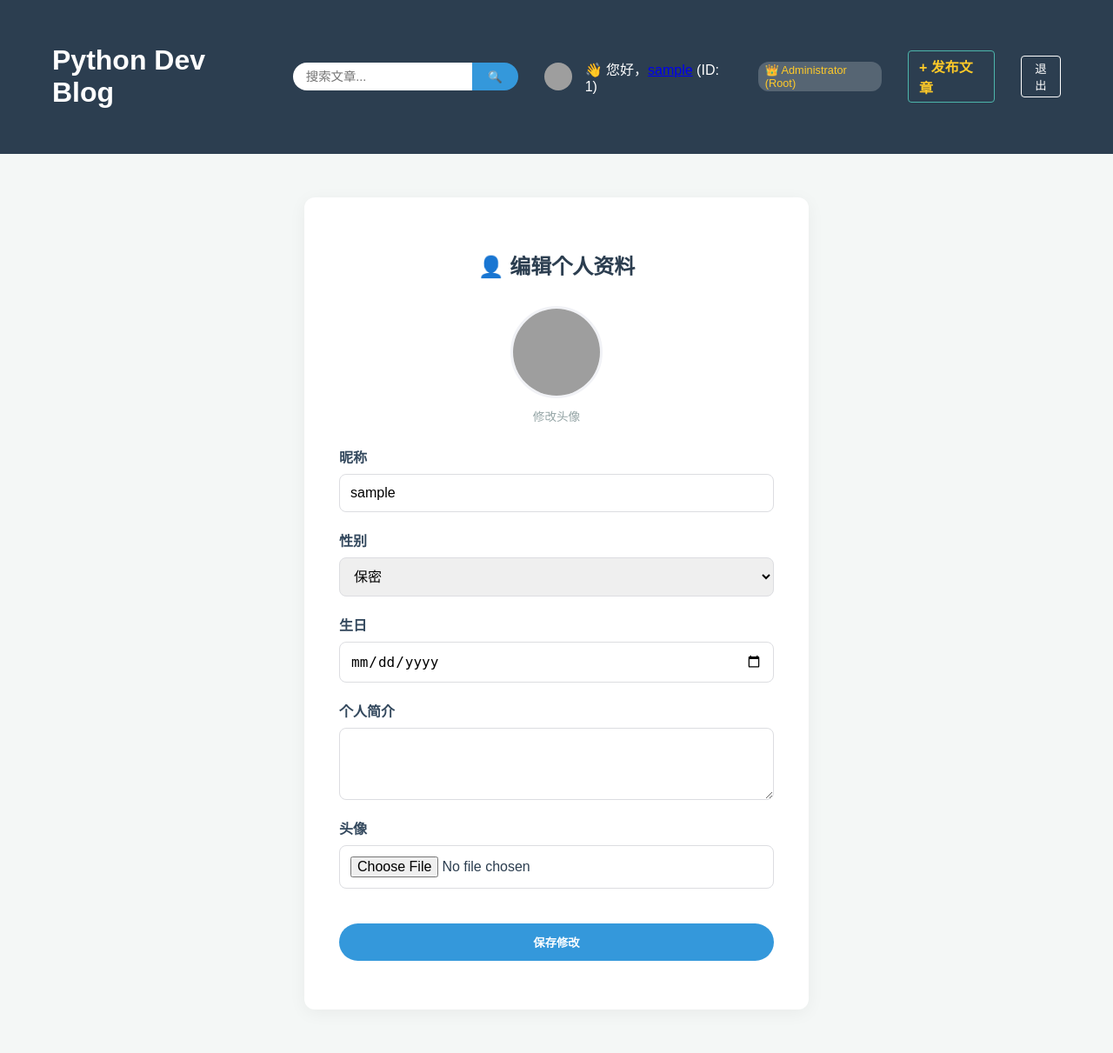
After one commit to Richard-Qin-001/richard-blog, a Django app: page /profile/edit/ in a window 1280 px wide. The commit adds this page. Shown: the whole page at 87% size. Run offline with Django 5.2, Linux system fonts and the light colour scheme; the visitor is signed in with stand-in values (Sample User, id 1); parts of the project's set-up code (start-up, migrations or seed data) failed here and were passed over; grey boxes are pictures that could not be loaded.

```diff
--- a/blog/forms.py
+++ b/blog/forms.py
@@ -1,5 +1,5 @@
 from django import forms
-from .models import Comment, Tag, Post
+from .models import Comment, Tag, Post, Profile
 from django.contrib.auth.models import User
 from django.contrib.auth.forms import UserCreationForm
 
@@ -42,3 +42,15 @@ class PostForm(forms.ModelForm):
                     tag_obj, _ = Tag.objects.get_or_create(name=name.strip())
                     instance.tags.add(tag_obj)
         return instance
+
+class ProfileForm(forms.ModelForm):
+    class Meta:
+        model = Profile
+        fields = ('nickname', 'gender', 'birthday', 'bio', 'avatar')
+        widgets = {
+            'nickname': forms.TextInput(attrs={'class': 'form-control'}),
+            'gender': forms.Select(attrs={'class': 'form-control'}),
+            'birthday': forms.DateInput(attrs={'class': 'form-control', 'type': 'date'}),
+            'bio': forms.Textarea(attrs={'class': 'form-control', 'rows': 3}),
+            'avatar': forms.FileInput(attrs={'class': 'form-control'}),
+        }
--- a/blog/templates/blog/base.html
+++ b/blog/templates/blog/base.html
@@ -4,7 +4,6 @@
     <head>
         <title>Python Dev Blog</title>
         <link rel="stylesheet" href="{% static 'css/blog.css' %}">
-
         <meta name="viewport" content="width=device-width, initial-scale=1">
 
         <script>
@@ -18,9 +17,22 @@
         <script id="MathJax-script" async src="https://cdn.jsdelivr.net/npm/mathjax@3/es5/tex-mml-chtml.js"></script>
     </head>
 
+    <script>
+        document.addEventListener('DOMContentLoaded', function () {
+            const messages = document.querySelectorAll('.alert');
+            messages.forEach(function (message) {
+                setTimeout(function () {
+                    message.style.transition = "opacity 0.5s ease";
+                    message.style.opacity = "0";
+                    setTimeout(() => message.remove(), 500);
+                }, 3000);
+            });
+        });
+    </script>
+
     <body>
         <header style="background-color: #2c3e50; padding: 15px 0;">
-            <div class="container">
+            <div class="container" style="display: flex; justify-content: space-between; align-items: center;">
                 <h1><a href="/" style="color: white; text-decoration: none;">Python Dev Blog</a></h1>
 
                 <div class="search-section" style="flex-grow: 1; display: flex; justify-content: center; margin: 0 30px;">
@@ -35,31 +47,44 @@
                     </form>
                 </div>
 
+                <nav class="user-nav" style="display: flex; align-items: center; color: white;">
+                    {% if user.is_authenticated %}
 
-                <nav class="user-nav">
-                    {% if user.is_authenticated %}
-                        <span class="welcome-text">欢迎, $ {{ user.username }} $ !</span>
+                        {% if user.profile.avatar %}
+                            <img src="{{ user.profile.avatar.url }}" style="width: 32px; height: 32px; border-radius: 50%; object-fit: cover;">
+                        {% else %}
+                            <div
+                                style="width: 32px; height: 32px; border-radius: 50%; background: #3498db; color: white; display: flex; align-items: center; justify-content: center; font-size: 0.8rem; margin-right: 10px;">
+                                {{ user.username|slice:":1"|upper }}
+                            </div>
+                        {% endif %}
+
+                        <span class="user-info" style="margin-right: 15px;">
+                            👋 您好，<a href="{% url 'profile_edit' %}" ...>{{ user.profile.nickname|default:user.username }}</a> (ID: {{ user.id }})
+                        </span>
 
                         <span class="user-role"
-                            style="background: rgba(255,255,255,0.2); padding: 2px 8px; border-radius: 12px; font-size: 0.8em; margin-left: 5px;">
+                            style="background: rgba(255,255,255,0.2); padding: 2px 8px; border-radius: 12px; font-size: 0.8em; margin-right: 15px;">
                             {% if user.is_superuser %}
-                                👑 Administrators (Root)
+                            👑 Administrator (Root)
                             {% elif perms.blog.add_post %}
-                                🛡️ Administrators
+                            🛡️ Administrator
                             {% elif perms.blog.add_comment %}
-                                👤 Users
+                            👤 User
                             {% else %}
-                                👁️ Guests
+                            👁️ Guest
                             {% endif %}
                         </span>
 
-                        {% if user.is_superuser or perms.blog.add_post %}
-                            <a href="{% url 'post_new' %}" class="add-post-link">+ 发布文章</a>
-                        {% endif %}
+                    {% if user.is_superuser or perms.blog.add_post %}
+                        <a href="{% url 'post_new' %}" class="add-post-link"
+                            style="color: #ffca28; text-decoration: none; margin-right: 15px;">+ 发布文章</a>
+                    {% endif %}
 
                         <form action="{% url 'logout' %}" method="post" style="margin: 0;">
                             {% csrf_token %}
-                            <button type="submit" class="logout-btn">退出</button>
+                                <button type="submit" class="logout-btn"
+                                    style="background: none; border: 1px solid white; color: white; padding: 4px 10px; border-radius: 4px; cursor: pointer;">退出</button>
                         </form>
                     {% else %}
                         <a href="{% url 'login' %}" style="color: white; text-decoration: none;">登录</a>
--- /dev/null
+++ b/blog/templates/blog/profile_edit.html
@@ -0,0 +1,80 @@
+{% extends 'blog/base.html' %}
+
+{% block content %}
+<style>
+    .profile-card {
+        background: white;
+        padding: 40px;
+        border-radius: 12px;
+        box-shadow: 0 4px 20px rgba(0, 0, 0, 0.05);
+        max-width: 500px;
+        margin: 50px auto;
+    }
+
+    .form-group {
+        margin-bottom: 20px;
+    }
+
+    .form-group label {
+        display: block;
+        margin-bottom: 8px;
+        font-weight: bold;
+        color: #34495e;
+    }
+
+    .form-control {
+        width: 100%;
+        padding: 12px;
+        border: 1px solid #dcdde1;
+        border-radius: 8px;
+        box-sizing: border-box;
+        font-size: 1rem;
+    }
+
+    .save-btn {
+        background: #3498db;
+        color: white;
+        border: none;
+        padding: 12px 30px;
+        border-radius: 30px;
+        font-weight: bold;
+        cursor: pointer;
+        width: 100%;
+        transition: background 0.3s;
+    }
+
+    .save-btn:hover {
+        background: #2980b9;
+    }
+</style>
+
+<div class="profile-card">
+    <h2 style="text-align: center; margin-bottom: 30px; color: #2c3e50;">👤 编辑个人资料</h2>
+
+    <form method="POST" enctype="multipart/form-data">
+        {% csrf_token %}
+
+        <div style="text-align: center; margin-bottom: 25px;">
+            {% if user.profile.avatar %}
+            <img src="{{ user.profile.avatar.url }}"
+                style="width: 100px; height: 100px; border-radius: 50%; object-fit: cover; border: 3px solid #f1f2f6;">
+            {% else %}
+            <div
+                style="width: 100px; height: 100px; border-radius: 50%; background: #dfe4ea; display: inline-flex; align-items: center; justify-content: center; color: #747d8c; font-size: 2rem; margin: 0 auto;">
+                👤
+            </div>
+            {% endif %}
+            <p style="margin-top: 10px; color: #95a5a6; font-size: 0.85rem;">修改头像</p>
+        </div>
+
+        {% for field in form %}
+        <div class="form-group" style="margin-bottom: 20px;">
+            <label style="display: block; margin-bottom: 8px; font-weight: bold;">{{ field.label }}</label>
+            {{ field }}
+        </div>
+        {% endfor %}
+
+        <button type="submit" class="save-btn" style="width: 100%; margin-top: 20px;">保存修改</button>
+    </form>
+</div>
+{% endblock %}
--- a/blog/urls.py
+++ b/blog/urls.py
@@ -13,5 +13,5 @@ urlpatterns = [
     path('comment/<int:pk>/like/', views.comment_like, name='comment_like'),
     path('tag/<str:tag_name>/', views.post_list, name='post_list_by_tag'),
     path('tag/<int:pk>/delete/', views.tag_delete, name='tag_delete'),
-
+    path('profile/edit/', views.profile_edit, name='profile_edit'),
 ]
--- a/blog/views.py
+++ b/blog/views.py
@@ -1,13 +1,14 @@
 from django.shortcuts import render, get_object_or_404
 from django.utils import timezone
 from .models import Post, Tag
-from .forms import CommentForm, SignupForm, PostForm, Comment
+from .forms import CommentForm, SignupForm, PostForm, Comment, ProfileForm
 from django.shortcuts import redirect
 from django.urls import reverse
 from django.contrib.auth import login
 from django.contrib.auth.decorators import permission_required, login_required
 from django.contrib.auth.models import Group
 from django.contrib.admin.views.decorators import staff_member_required
+from django.contrib import messages
 from django.http import JsonResponse
 from django.db.models import Q
 
@@ -50,23 +51,6 @@ def post_detail(request, pk):
     else:
         form = CommentForm()
     return render(request, 'blog/post_detail.html', {'post': post, 'form': form})
-
-def signup(request):
-    if request.method == "POST":
-        form = SignupForm(request.POST)
-        if form.is_valid():
-            user = form.save()
-            try:
-                default_group = Group.objects.get(name='Guests')
-                user.groups.add(default_group)
-            except Group.DoesNotExist:
-                pass
-
-            login(request, user)
-            return redirect('post_list')
-    else:
-        form = SignupForm()
-    return render(request, 'registration/signup.html', {'form': form})
 
 
 @permission_required('blog.add_post', raise_exception=True)
@@ -133,20 +117,6 @@ def comment_remove(request, pk):
         comment.delete()
     return redirect('post_detail', pk=post_pk)
 
-@login_required
-def comment_edit(request, pk):
-    comment = get_object_or_404(Comment, pk=pk)
-    if request.user.username != comment.author and not request.user.is_superuser:
-        return redirect('post_detail', pk=comment.post.pk)
-
-    if request.method == "POST":
-        form = CommentForm(request.POST, instance=comment)
-        if form.is_valid():
-            comment = form.save()
-            return redirect('post_detail', pk=comment.post.pk)
-    else:
-        form = CommentForm(instance=comment)
-    return render(request, 'blog/comment_edit.html', {'form': form})
 
 @login_required
 def comment_edit(request, pk):
@@ -159,7 +129,7 @@ def comment_edit(request, pk):
         if new_text:
             comment.text = new_text
             comment.save()
-        return redirect(f"{reverse('post_detail', kwargs={'pk': comment.post.pk})}#comment-{comment.id}")
+            return redirect(f"{reverse('post_detail', kwargs={'pk': comment.post.pk})}#comment-{comment.id}")
 
     return redirect('post_detail', pk=comment.post.pk)
 
@@ -173,3 +143,37 @@ def comment_like(request, pk):
         comment.likes.add(request.user)
         liked = True
     return JsonResponse({'liked': liked, 'count': comment.total_likes()})
+
+
+
+
+
+def signup(request):
+    if request.method == "POST":
+        form = SignupForm(request.POST)
+        if form.is_valid():
+            user = form.save()
+            try:
+                default_group = Group.objects.get(name='Guests')
+                user.groups.add(default_group)
+            except Group.DoesNotExist:
+                pass
+
+            login(request, user)
+            return redirect('post_list')
+    else:
+        form = SignupForm()
+    return render(request, 'registration/signup.html', {'form': form})
+
+@login_required
+def profile_edit(request):
+    profile = request.user.profile
+    if request.method == "POST":
+        form = ProfileForm(request.POST, request.FILES, instance=profile)
+        if form.is_valid():
+            form.save()
+            messages.success(request, f"太棒了，{profile.nickname}！您的个人资料已更新。")
+            return redirect('post_list')
+    else:
+        form = ProfileForm(instance=profile)
+    return render(request, 'blog/profile_edit.html', {'form': form})
--- a/my_blog_project/settings.py
+++ b/my_blog_project/settings.py
@@ -23,7 +23,7 @@ BASE_DIR = Path(__file__).resolve().parent.parent
 SECRET_KEY = env('SECRET_KEY')
 
 # SECURITY WARNING: don't run with debug turned on in production!
-DEBUG = False
+DEBUG = True
 
 ALLOWED_HOSTS = ['richardqin.pythonanywhere.com', '127.0.0.1']
 
@@ -121,3 +121,6 @@ STATIC_ROOT = os.path.join(BASE_DIR, 'static_root')
 
 LOGIN_REDIRECT_URL = '/'
 LOGOUT_REDIRECT_URL = '/'
+
+MEDIA_URL = '/media/'
+MEDIA_ROOT = os.path.join(BASE_DIR, 'media/')
--- a/my_blog_project/urls.py
+++ b/my_blog_project/urls.py
@@ -18,6 +18,8 @@ from django.contrib import admin
 from django.urls import path, include
 from django.contrib.auth import views as auth_views
 from blog import views
+from django.conf import settings
+from django.conf.urls.static import static
 
 urlpatterns = [
     path('admin/', admin.site.urls),
@@ -25,4 +27,4 @@ urlpatterns = [
     path('accounts/logout/', auth_views.LogoutView.as_view(next_page='/'), name='logout'),
     path('accounts/signup/', views.signup, name='signup'),
     path('', include('blog.urls')),
-]
+]+ static(settings.MEDIA_URL, document_root=settings.MEDIA_ROOT)
--- a/requirements.txt
+++ b/requirements.txt
@@ -3,3 +3,4 @@ Django == 6.0
 Markdown==3.9
 Pygments==2.19.2
 sqlparse==0.5.5
+pillow ==11.3.0
```
Also changed, not shown: blog/models.py (+48 -0 lines), blog/static/css/blog.css (+37 -0 lines), blog/templates/blog/post_detail.html (+6 -5 lines), blog/templates/blog/post_list.html (+10 -5 lines), blog/migrations/0008_profile.py (added), blog/migrations/0009_profile_bio_profile_birthday_profile_gender.py (added), blog/migrations/0010_profile_avatar.py (added), media/avatars/default.png (added), 1 other file.
